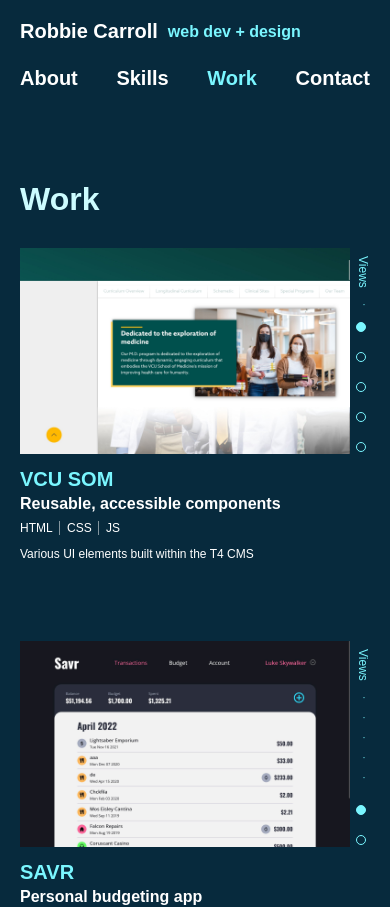
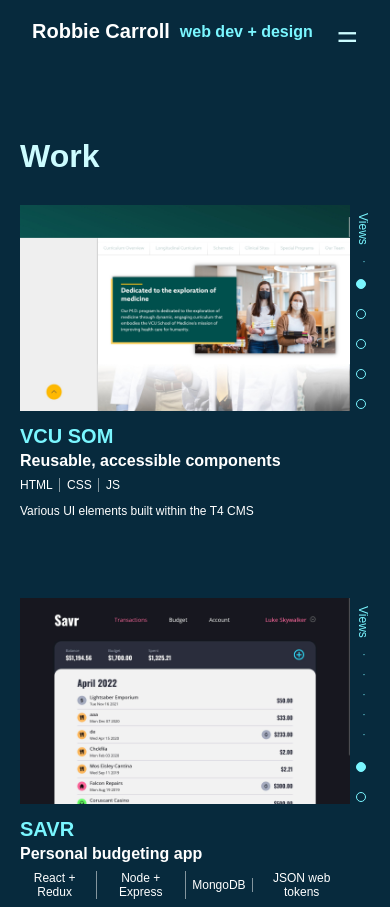
Before and after one commit to anewlens/portfolio-next, a Next.js app: page /work in a window 390 px wide. Shown: the top 907 px of the page. Built offline with nearby package versions, Linux system fonts and the light colour scheme; a web font is replaced by a local one.

Commit message:
button animation, + work categories, mobile nav

```diff
--- a/Components/Layout/Nav.tsx
+++ b/Components/Layout/Nav.tsx
@@ -1,31 +1,36 @@
 import Link from 'next/link';
 import { useRouter } from 'next/router';
-import React from 'react';
+import React, { useState } from 'react';
 import styles from '../../styles/Layout/Nav.module.css'
 
 const Nav = () => {
 
     const path = useRouter().pathname
 
+    const [open, toggleOpen] = useState(false)
+
     return (
         <nav className={styles.nav}>
             <Link href='/'>
-                <a className={styles.nav_home}><span>Robbie Carroll</span><span>web dev + design</span></a>
+                <a onClick={() => toggleOpen(false)} className={styles.nav_home}><span>Robbie Carroll</span><span>web dev + design</span></a>
             </Link>
-            <div className={styles.nav_group}>
+            <div className={`${styles.nav_group} ${open && styles.open}`}>
                 <Link href='/about'>
-                    <a className={`${styles.nav_link} ${path == '/about' && styles.selected}`}>about</a>
+                    <a onClick={() => toggleOpen(false)} className={`${styles.nav_link} ${path == '/about' && styles.selected}`}>about</a>
                 </Link>
                 <Link href='/skills'>
-                    <a className={`${styles.nav_link} ${path == '/skills' && styles.selected}`}>skills</a>
+                    <a onClick={() => toggleOpen(false)} className={`${styles.nav_link} ${path == '/skills' && styles.selected}`}>skills</a>
                 </Link>
                 <Link href='/work'>
-                    <a className={`${styles.nav_link} ${path == '/work' && styles.selected}`}>work</a>
+                    <a onClick={() => toggleOpen(false)} className={`${styles.nav_link} ${path == '/work' && styles.selected}`}>work</a>
                 </Link>
                 <Link href='/contact'>
-                    <a className={`${styles.nav_link} ${path == '/contact' && styles.selected}`}>contact</a>
+                    <a onClick={() => toggleOpen(false)} className={`${styles.nav_link} ${path == '/contact' && styles.selected}`}>contact</a>
                 </Link>
+                <button onClick={() => toggleOpen(!open)} className={styles.nav_mobileClose}>&#10005;</button>
+
             </div>
+            <button onClick={() => toggleOpen(!open)} className={styles.nav_menuButton}>&#9868;</button>
         </nav>
     );
 };
--- a/data/projects.js
+++ b/data/projects.js
@@ -12,7 +12,7 @@
         id: 1,
         title: 'SAVR',
         subtitle: 'Personal budgeting app',
-        category: 'Personal Projects',
+        category: 'Personal projects',
         techStack: ['React + Redux', 'Node + Express', 'MongoDB', 'JSON web tokens'],
         description: 'A CRUD app with authentication and a NoSQL database',
         views: ['SAVR_1.jpg', 'SAVR_2.jpg'],
@@ -34,7 +34,7 @@
         id: 3,
         title: 'IDK WBU?',
         subtitle: 'Restaurant randomizer',
-        category: 'Personal Projects',
+        category: 'Personal projects',
         techStack: ['HTML', 'CSS', 'JS', 'Node + Express'],
         description: 'App with a Node + Express backend calling on the Yelp API',
         views: ['IDK-WBU.jpg'],
@@ -45,7 +45,7 @@
         id: 4,
         title: "Tito's Pizza",
         subtitle: 'Local business web site',
-        category: 'Personal Projects',
+        category: 'Personal projects',
         techStack: ['HTML', 'CSS', 'JS'],
         description: 'Static site for mock mom & pop restaurant',
         views: ['Tito_1.jpg', 'Tito_2.jpg'],
--- a/pages/work/index.tsx
+++ b/pages/work/index.tsx
@@ -5,10 +5,29 @@
 import projects from '../../data/projects.js'
 import WorkButton from '../../Components/UI/WorkButton';
 import WorkPanel from '../../Components/UI/WorkPanel';
+import { ProjectTypes } from '../../data/types'
 
 const Work: NextPage = () => {
 
     const [selected, setSelected] = useState(0)
+
+    const groupByCategory = (list: ProjectTypes[]): ProjectTypes[][] => {
+        let newList: ProjectTypes[][] = []
+        let categories: string[] = []
+        list.forEach((item: ProjectTypes) => {
+            if (!categories.some(category => category == item.category)) {
+                categories.push(item.category);
+            } else {
+                console.log('none')
+            }
+        })
+        categories.forEach((category) => {
+            let categoryGroup = list.filter(item => item.category == category)
+            newList.push(categoryGroup)
+        })
+
+        return newList
+    }
 
     return (
         <>
@@ -25,11 +44,21 @@
                     <h1 className={styles.content_title}>Work</h1>
                     <section className={styles.content_controls}>
                         {
-                            projects.map(({ title }, i) => (
-                                <WorkButton title={title} key={i} selected={selected == i} func={() => { setSelected(i) }} />
-                            ))
+                            groupByCategory(projects).map((category: ProjectTypes[], i: number) => {
+                                let label = category[0].category
+                                return (
+                                    <>
+                                        <span key={i} className={styles.content_controls_label}>{label}</span>
+                                        {
+                                            category.map(item => (
+                                                <WorkButton title={item.title} key={item.id} selected={selected == item.id} func={() => { setSelected(item.id) }} />
+                                            ))
+                                        }
+                                    </>
+                                )
+                            })
                         }
-                        <div className={`content_controls_marker`}></div>
+                        {/* <div className={`content_controls_marker`}></div>
                         <style jsx>
                             {`
                             .content_controls_marker {
@@ -46,13 +75,16 @@
                                 z-index: 1;
                             }
                             `}
-                        </style>
+                        </style> */}
                     </section>
                 </div>
                 <section className={styles.content_panels}>
                     {
+
+
+
                         projects.map((project, i) => (
-                            <WorkPanel project={project} selected={selected === i} key={project.id} />
+                            <WorkPanel project={project} selected={selected === project.id} key={project.id} />
                         )
                         )
                     }
--- a/styles/Components/WorkButton.module.css
+++ b/styles/Components/WorkButton.module.css
@@ -1,19 +1,75 @@
 .WorkButton {
+    --left-spacing: 2.4rem;
+    --animation-timing: .3s;
+
     background: transparent;
     border: none;
     color: var(--cyan);
     font-size: clamp(1.6rem, 2vw, 2.8rem);
     position: relative;
     width: 100%;
+    padding: .4rem 1.6rem .4rem var(--left-spacing);
+    margin-left: calc(var(--left-spacing) * -1);
     text-align: left;
-    height:var(--buttonHeight);
+    /* height:var(--buttonHeight); */
     z-index: 3;
+    transition: all .2s ease-out;
+    overflow: hidden;
+
+}
+
+.WorkButton::before {
+    content: '';
+    position: absolute;
+    top: 0;
+    left: -100%;
+    height: 100%;
+    width: 100%;
+    opacity: .05;
+    background-color: var(--cyan);
+    transition: all var(--animation-timing) ease-out;
+}
+
+.WorkButton::after {
+    content: '';
+    position: absolute;
+    top: calc(50% - .4rem);
+    left: 0;
+    height: .8rem;
+    width: .8rem;
+    border-radius: 1rem;
+    background-color: var(--cyan-light);
+    opacity: 0;
+    transition: all var(--animation-timing) ease-out;
+
 }
 
 .WorkButton:hover {
     color: var(--cyan-light);
 }
 
+.WorkButton:not(.selected):hover::after {
+    opacity: 1;
+}
+
 .WorkButton.selected {
     color: white;
 }
+
+.WorkButton.selected::before {
+
+    left: 0;
+    height: 100%;
+
+    opacity: .05;
+
+}
+
+.WorkButton.selected::after {
+    left: 99%;
+    opacity: 1;
+    top: 0;
+    height: 100%;
+    width: 1px;
+    background-color: white;
+}
--- a/styles/Layout/Nav.module.css
+++ b/styles/Layout/Nav.module.css
@@ -5,6 +5,7 @@
     padding: 2rem 3.2rem;
     --dot-space: .6rem;
     --dot-size: 1px;
+    position: relative;
 }
 
 .nav_home {
@@ -37,13 +38,16 @@
     color: var(--cyan);
 }
 
-@media screen and (max-width: 500px) {
+.nav_menuButton {
+    display: none;
+}
 
-    .nav {
-        flex-wrap: wrap;
-        margin-bottom: 2rem;
-        padding: 2rem;
-    }
+.nav_mobileClose {
+    display: none;
+}
+
+@media screen and (max-width: 650px) {
+
 
     .nav_home {
         flex-direction: row;
@@ -54,8 +58,43 @@
     }
 
     .nav_group {
+        flex-direction: column;
+        position: fixed;
+        width: 100%;
+        height: 100%;
+        top: 0;
+        left: 100%;
+        background-color: var(--bg);
         gap: 3rem;
-        flex: 100%;
-        justify-content: space-between;
+        justify-content: center;
+        align-items: center;
+        z-index: 5;
+        transition: all .2s ease-out;
     }
+
+    .nav_group.open {
+        left: 0;
+    }
+
+    .nav_mobileClose {
+        display: block;
+        position: absolute;
+        font-size: 4rem;
+        padding: 2rem;
+        top: 2rem;
+        right: 2rem;
+        color: var(--cyan-light)
+    }
+
+    .nav_link {
+        font-size: 4rem;
+    }
+
+    .nav_menuButton {
+        display: block;
+        font-size: 2.4rem;
+        color: var(--cyan-light)
+    }
+
+
 }
--- a/styles/Pages/Work.module.css
+++ b/styles/Pages/Work.module.css
@@ -22,6 +22,18 @@
     flex-direction: column;
     flex: 1;
     position: relative;
+}
+
+.content_controls_label {
+    font-size: 1.2rem;
+}
+
+.content_controls_label:not(:first-child) {
+    margin-top: 1rem;
+}
+
+.content_controls_label:not(:last-child) {
+    margin-bottom: .4rem;
 }
 
 .content_controls>a {
--- a/styles/globals.css
+++ b/styles/globals.css
@@ -60,6 +60,8 @@
 
 button {
   cursor: pointer;
+  background: none;
+  border: none;
 }
 
 ul {
```
